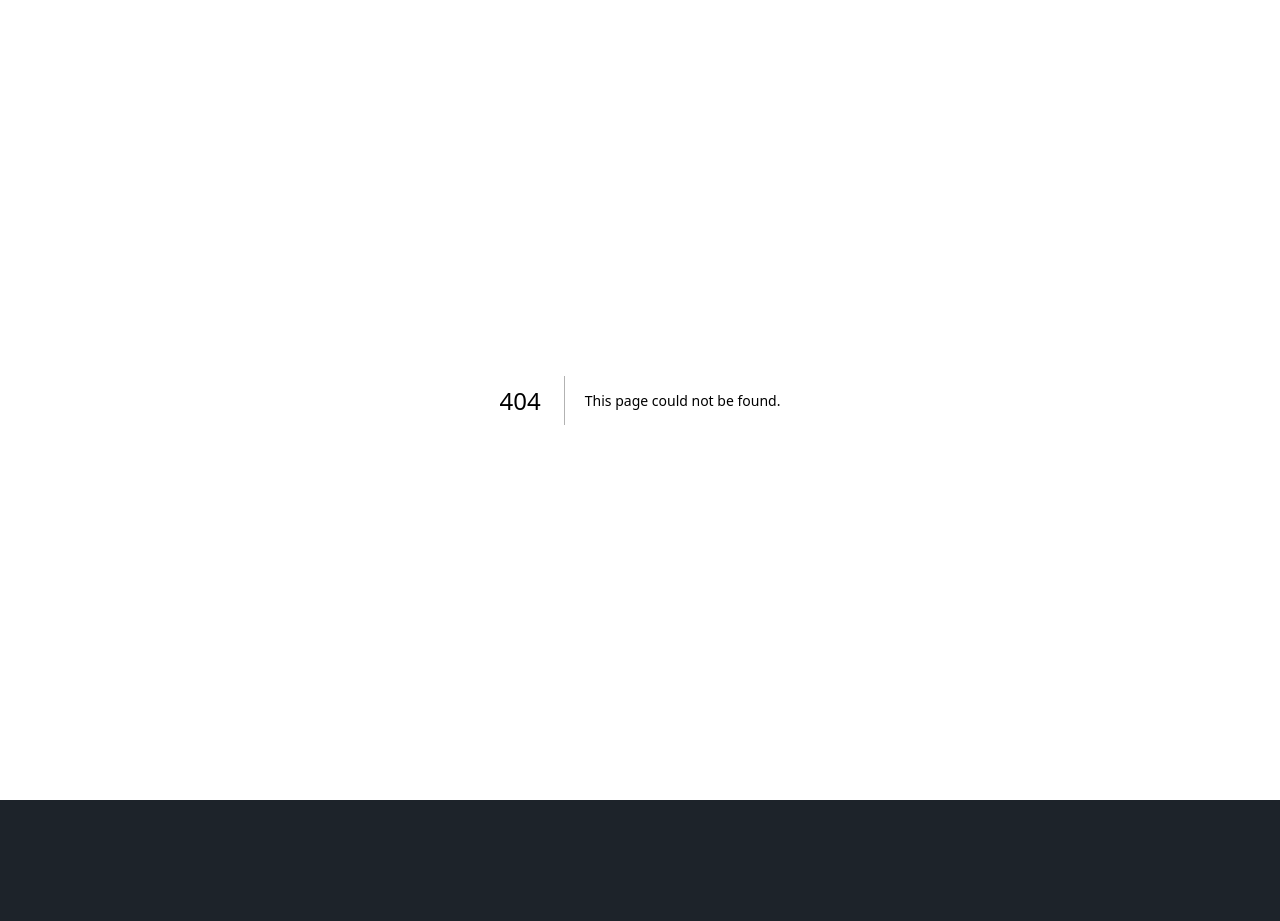
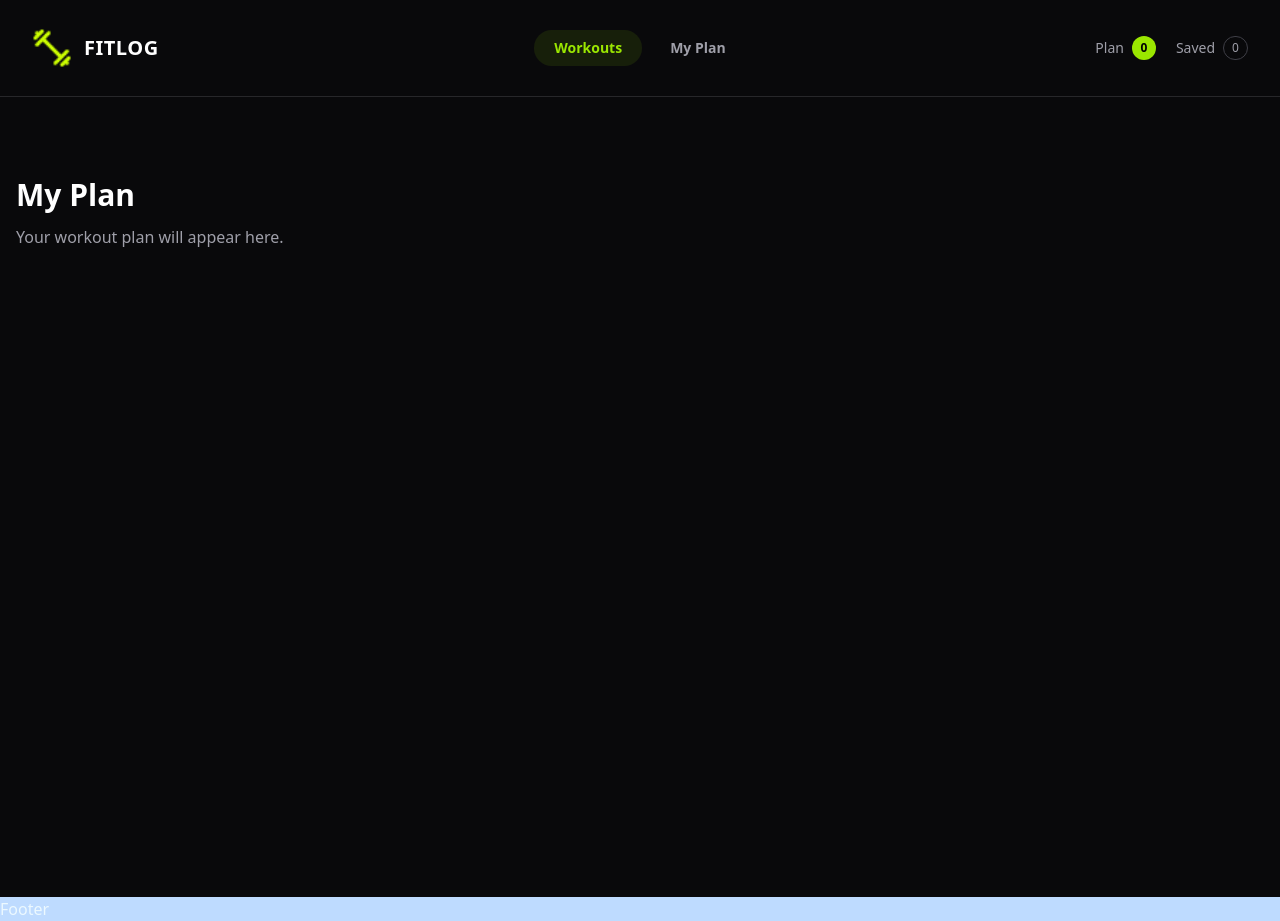
Before and after one commit to mdriyan143/NextJs_Assignment-06, a Next.js app: page /my-plan in a window 1280 px wide. Before the commit this address had no page. Before the commit the page ends 800 px from the top, so only its background shows below. Built offline with nearby package versions, Linux system fonts and the light colour scheme.

Commit message:
added  Navbar with Workout and My Plan navigation

```diff
--- a/src/app/layout.tsx
+++ b/src/app/layout.tsx
@@ -1,6 +1,8 @@
 import type { Metadata } from "next";
 import { Geist, Geist_Mono } from "next/font/google";
 import "./globals.css";
+import Navbar from "@/componants/shared/Navbar";
+import Footer from "@/componants/shared/Footer";
 
 const geistSans = Geist({
   variable: "--font-geist-sans",
@@ -26,9 +28,12 @@ export default function RootLayout({ children }: LayoutProps<"/">) {
     >
       <body className="min-h-full flex flex-col">
 
+        <Navbar/>
 
         {children}
 
+
+        <Footer/>
 
         </body>
     </html>
--- /dev/null
+++ b/src/app/my-plan/page.tsx
@@ -0,0 +1,19 @@
+import React from 'react';
+
+const MyPlanPage = () => {
+  return (
+    <main className="min-h-screen bg-zinc-950 px-4 py-20 text-white">
+      <div className="mx-auto max-w-7xl">
+        <h1 className="text-3xl font-bold">
+          My Plan
+        </h1>
+
+        <p className="mt-3 text-zinc-400">
+          Your workout plan will appear here.
+        </p>
+      </div>
+    </main>
+  );
+};
+
+export default MyPlanPage;
--- /dev/null
+++ b/src/componants/shared/Footer.tsx
@@ -0,0 +1,11 @@
+import React from 'react';
+
+const Footer = () => {
+    return (
+        <div className='bg-blue-200'>
+            Footer
+        </div>
+    );
+};
+
+export default Footer;
--- /dev/null
+++ b/src/componants/shared/Navbar.tsx
@@ -0,0 +1,65 @@
+import Image from "next/image";
+import Link from "next/link";
+import logo from "@/assets/logo.png";
+
+const Navbar = () => {
+  return (
+    <nav className="border-b border-zinc-800 bg-zinc-950">
+      <div className="navbar min-h-24 px-4 sm:px-6 lg:px-8">
+
+        <div className="navbar-start">
+          <Link href="/" className="flex items-center gap-3">
+            <Image
+              src={logo}
+              alt="FITLOG Logo"
+              width={40}
+              height={40} />
+
+            <span className="text-xl font-extrabold tracking-wide text-white">
+              FITLOG
+            </span>
+          </Link>
+        </div>
+
+        <div className="navbar-center">
+          <div className="flex items-center gap-2">
+            <Link
+              href="/"
+              className="rounded-full bg-lime-400/10 px-5 py-2 text-sm font-semibold text-lime-400 transition hover:bg-lime-400/20">
+              Workouts
+            </Link>
+
+            <Link href="/my-plan"
+              className="rounded-full px-5 py-2 text-sm font-semibold text-zinc-400 transition hover:text-white">
+              My Plan
+            </Link>
+          </div>
+        </div>
+
+        <div className="navbar-end gap-5">
+          <div className="flex items-center gap-2">
+            <span className="text-sm text-zinc-400">
+              Plan
+            </span>
+
+            <span className="flex h-6 min-w-6 items-center justify-center rounded-full bg-lime-400 px-2 text-xs font-bold text-black">
+              0
+            </span>
+          </div>
+
+          <div className="flex items-center gap-2">
+            <span className="text-sm text-zinc-400">
+              Saved
+            </span>
+
+            <span className="flex h-6 min-w-6 items-center justify-center rounded-full border border-zinc-700 px-2 text-xs text-zinc-400">
+              0
+            </span>
+          </div>
+        </div>
+      </div>
+    </nav>
+  );
+};
+
+export default Navbar;
```
